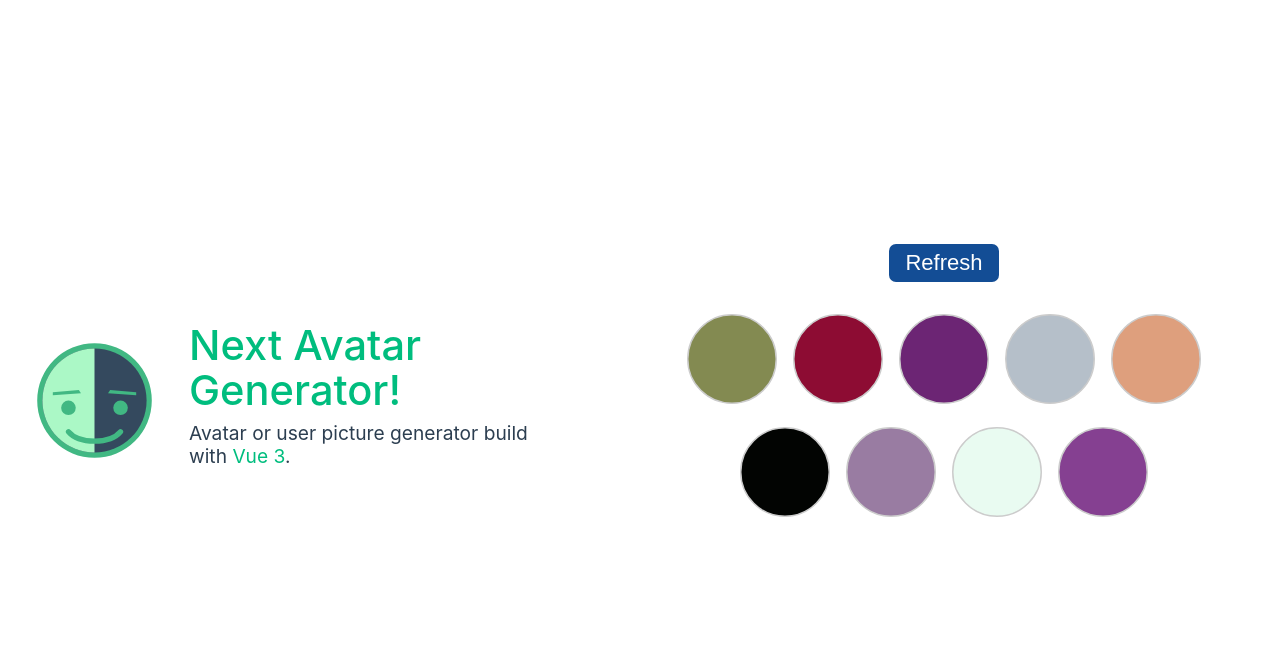
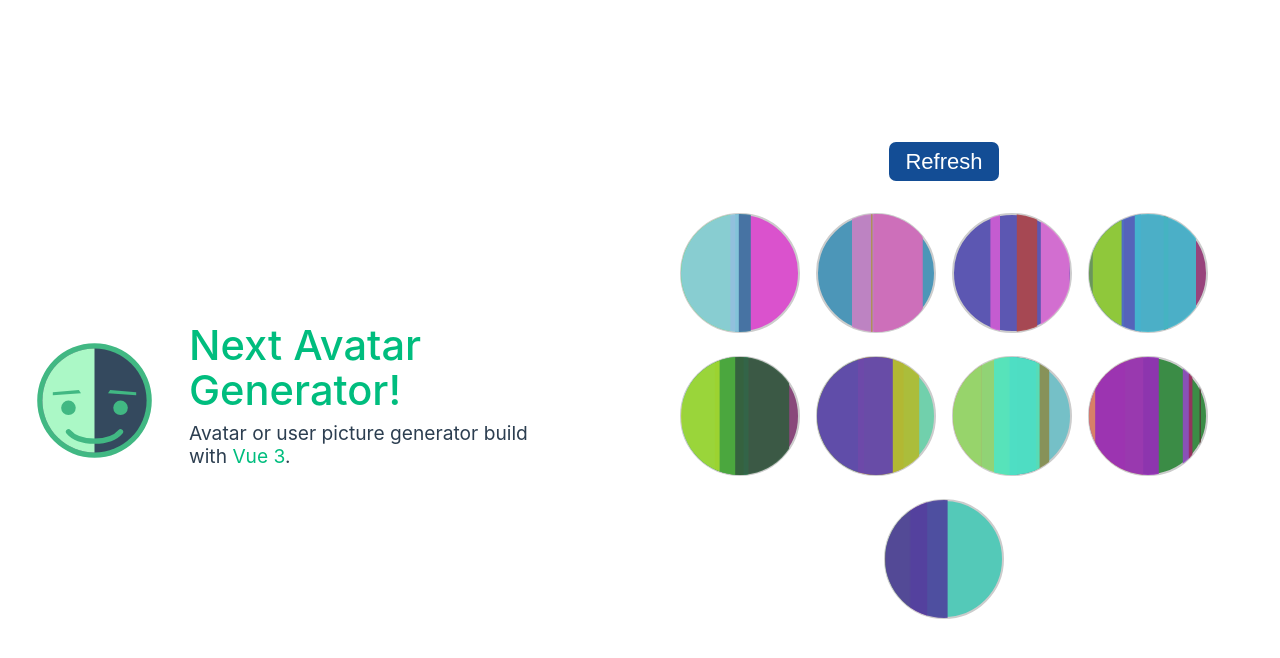
Before and after one commit to x00man01d/next-avatar-generator, a Vue app: page / in a window 1280 px wide. Shown: the top 658 px of the page. Built offline with nearby package versions, Linux system fonts and the light colour scheme.

Commit message:
Stripes added.

```diff
--- a/src/components/PlayGround.vue
+++ b/src/components/PlayGround.vue
@@ -16,6 +16,7 @@ const refreshAvatars = (quantity: number) => {
   data.value = newArray
 }
 </script>
+
 <template>
   <div class="playground">
     <div class="control">
@@ -23,11 +24,12 @@ const refreshAvatars = (quantity: number) => {
     </div>
     <div class="result">
       <div v-for="(item, index) in data" :key="index">
-        <SvgPic :data="item" :size="90" />
+        <SvgPic :data="item" :size="120" />
       </div>
     </div>
   </div>
 </template>
+
 <style scoped>
 .playground {
   padding: 2rem 0;
--- a/src/components/userPic/SvgPic.vue
+++ b/src/components/userPic/SvgPic.vue
@@ -12,6 +12,9 @@ const backgroundColor = computed(() => {
   const l = props.data.backgroundSolid.lightness
   return `hsl(${h}, ${s}%, ${l}%)`
 })
+
+const colorFromHSL = (hsl: HSL) =>
+  `hsla(${hsl.hue}, ${hsl.saturation}%, ${hsl.lightness}%)`
 </script>
 <template>
   <svg
@@ -29,5 +32,26 @@ const backgroundColor = computed(() => {
       stroke="#ccc"
       stroke-width="2"
     />
+    <clipPath id="cut-off">
+      <circle cx="60" cy="60" r="59" fill="#fff" stroke="#ccc" />
+    </clipPath>
+    <g clip-path="url(#cut-off)">
+      <g v-if="props.data.stripes">
+        <g
+          v-for="(item, index) in props.data.stripes"
+          :key="'str' + index"
+          transform="rotate(90, 60, 60)"
+        >
+          <rect
+            x="0"
+            :y="item.start * 1.2"
+            width="120"
+            :height="item.end * 1.2"
+            :fill="colorFromHSL(item.color)"
+            fill-opacity="0.9"
+          />
+        </g>
+      </g>
+    </g>
   </svg>
 </template>
--- /dev/null
+++ b/src/modules/avatar/colors.ts
@@ -0,0 +1,31 @@
+const randomColor = (): HSL => {
+  return {
+    hue: randomHue(),
+    saturation: randomSaturation(),
+    lightness: randomLightNess()
+  }
+}
+
+const randomHue = () => {
+  return Math.round(Math.random() * 360)
+}
+const randomSaturation = () => {
+  // return Math.round(Math.random() * 100)
+  return Math.round(gaussianRand() * 100)
+}
+const randomLightNess = () => {
+  // return Math.round(Math.random() * 100)
+  return Math.round(gaussianRand() * 100)
+}
+
+function gaussianRand() {
+  let rand = 0
+
+  for (let i = 0; i < 6; i += 1) {
+    rand += Math.random()
+  }
+
+  return rand / 6
+}
+
+export { randomColor }
--- a/src/modules/avatar/index.ts
+++ b/src/modules/avatar/index.ts
@@ -1,21 +1,11 @@
+import { randomColor } from './colors'
+import { randomStripes } from './stripes'
+
 const randomAvatar = (): UserPic => {
   return {
-    backgroundSolid: {
-      hue: randomHue(),
-      saturation: randomSaturation(),
-      lightness: randomLightNess()
-    }
+    backgroundSolid: randomColor(),
+    stripes: randomStripes()
   }
 }
 
-const randomHue = () => {
-  return Math.round(Math.random() * 360)
-}
-const randomSaturation = () => {
-  return Math.round(Math.random() * 100)
-}
-const randomLightNess = () => {
-  return Math.round(Math.random() * 100)
-}
-
 export { randomAvatar }
--- /dev/null
+++ b/src/modules/avatar/stripes.ts
@@ -0,0 +1,21 @@
+import { randomColor } from './colors'
+
+const randomStripes = () => {
+  const stripes: Stripe[] = []
+  const stripesAmount = 3 + Math.round(Math.random() * 5)
+
+  for (let index = 0; index < stripesAmount; index++) {
+    stripes.push({
+      start: randomPosition(),
+      end: randomPosition(),
+      color: randomColor()
+    })
+  }
+  return stripes
+}
+
+const randomPosition = () => {
+  return Math.round(Math.random() * 100)
+}
+
+export { randomStripes }
```
Also changed, not shown: package.json (+9 -9 lines), src/types/app.d.ts (+7 -0 lines), .eslintrc.cjs, 1 other file (tests, documents, lock files or other folders).
